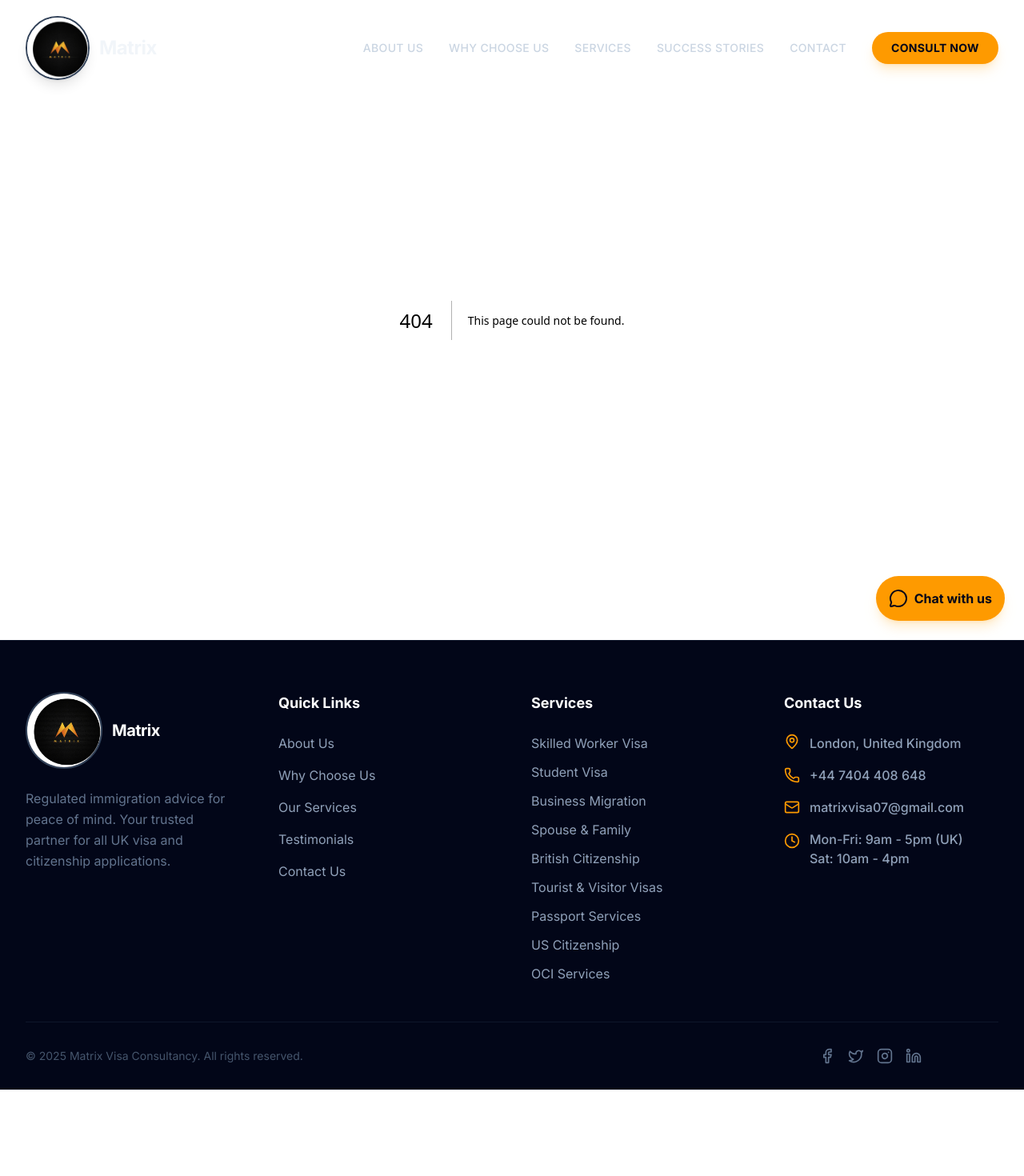
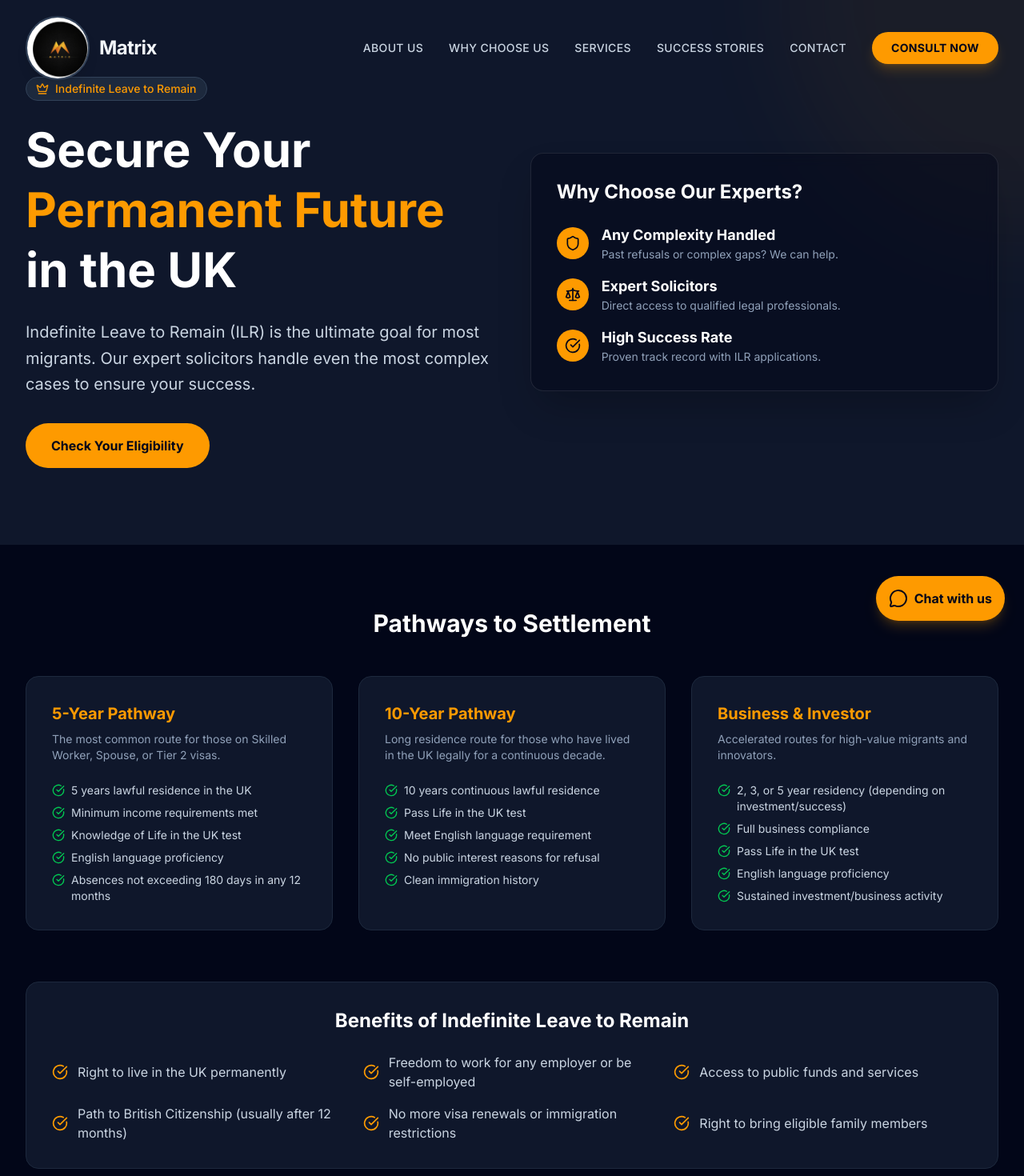
Before and after one commit to harshilp0210/ConsultingApp, a Next.js app: page /services/ilr in a window 1280 px wide. Before the commit this address had no page. Shown: the top 1470 px of the page at 80% size. Before the commit the page ends 1362 px from the top, so only its background shows below. Built offline with nearby package versions, Linux system fonts and the light colour scheme.

Commit message:
Add ILR (Indefinite Leave to Remain) service and dedicated page

```diff
--- /dev/null
+++ b/app/services/ilr/page.tsx
@@ -0,0 +1,163 @@
+'use client';
+
+import { Scale, Clock, CheckCircle, Shield, Users, FileText, Send, Crown } from 'lucide-react';
+import Link from 'next/link';
+
+export default function ILRPage() {
+    const pathways = [
+        {
+            title: "5-Year Pathway",
+            description: "The most common route for those on Skilled Worker, Spouse, or Tier 2 visas.",
+            requirements: [
+                "5 years lawful residence in the UK",
+                "Minimum income requirements met",
+                "Knowledge of Life in the UK test",
+                "English language proficiency",
+                "Absences not exceeding 180 days in any 12 months"
+            ]
+        },
+        {
+            title: "10-Year Pathway",
+            description: "Long residence route for those who have lived in the UK legally for a continuous decade.",
+            requirements: [
+                "10 years continuous lawful residence",
+                "Pass Life in the UK test",
+                "Meet English language requirement",
+                "No public interest reasons for refusal",
+                "Clean immigration history"
+            ]
+        },
+        {
+            title: "Business & Investor",
+            description: "Accelerated routes for high-value migrants and innovators.",
+            requirements: [
+                "2, 3, or 5 year residency (depending on investment/success)",
+                "Full business compliance",
+                "Pass Life in the UK test",
+                "English language proficiency",
+                "Sustained investment/business activity"
+            ]
+        }
+    ];
+
+    const benefits = [
+        "Right to live in the UK permanently",
+        "Freedom to work for any employer or be self-employed",
+        "Access to public funds and services",
+        "Path to British Citizenship (usually after 12 months)",
+        "No more visa renewals or immigration restrictions",
+        "Right to bring eligible family members"
+    ];
+
+    return (
+        <div className="bg-slate-950 min-h-screen">
+            {/* Hero Section */}
+            <section className="bg-slate-900 text-white relative overflow-hidden py-24">
+                <div className="absolute top-0 right-0 w-[600px] h-[600px] bg-amber-500/10 rounded-full blur-3xl -translate-y-1/2 translate-x-1/2 opacity-50"></div>
+                <div className="max-w-7xl mx-auto px-4 sm:px-6 lg:px-8 relative z-10 flex flex-col md:flex-row items-center gap-12">
+                    <div className="md:w-1/2">
+                        <div className="inline-flex items-center gap-2 px-3 py-1 rounded-full bg-slate-800 border border-slate-700 text-amber-500 text-sm font-medium mb-6">
+                            <Crown className="w-4 h-4" />
+                            <span>Indefinite Leave to Remain</span>
+                        </div>
+                        <h1 className="text-4xl md:text-6xl font-bold mb-6 leading-tight">
+                            Secure Your <span className="text-amber-500">Permanent Future</span> in the UK
+                        </h1>
+                        <p className="text-xl text-slate-300 mb-8 leading-relaxed">
+                            Indefinite Leave to Remain (ILR) is the ultimate goal for most migrants. Our expert solicitors handle even the most complex cases to ensure your success.
+                        </p>
+                        <div className="flex gap-4">
+                            <Link href="/contact" className="bg-amber-500 text-slate-950 font-bold px-8 py-4 rounded-full hover:bg-amber-400 transition-all">
+                                Check Your Eligibility
+                            </Link>
+                        </div>
+                    </div>
+                    <div className="md:w-1/2 bg-slate-950/50 backdrop-blur-sm rounded-2xl p-8 border border-white/10 shadow-2xl">
+                        <h3 className="text-2xl font-bold mb-6 text-white">Why Choose Our Experts?</h3>
+                        <ul className="space-y-4">
+                            <li className="flex items-center gap-4">
+                                <div className="w-10 h-10 rounded-full bg-amber-500 flex items-center justify-center shrink-0 text-slate-950">
+                                    <Shield className="w-5 h-5" />
+                                </div>
+                                <div>
+                                    <p className="font-bold text-lg text-white">Any Complexity Handled</p>
+                                    <p className="text-sm text-slate-400">Past refusals or complex gaps? We can help.</p>
+                                </div>
+                            </li>
+                            <li className="flex items-center gap-4">
+                                <div className="w-10 h-10 rounded-full bg-amber-500 flex items-center justify-center shrink-0 text-slate-950">
+                                    <Scale className="w-5 h-5" />
+                                </div>
+                                <div>
+                                    <p className="font-bold text-lg text-white">Expert Solicitors</p>
+                                    <p className="text-sm text-slate-400">Direct access to qualified legal professionals.</p>
+                                </div>
+                            </li>
+                            <li className="flex items-center gap-4">
+                                <div className="w-10 h-10 rounded-full bg-amber-500 flex items-center justify-center shrink-0 text-slate-950">
+                                    <CheckCircle className="w-5 h-5" />
+                                </div>
+                                <div>
+                                    <p className="font-bold text-lg text-white">High Success Rate</p>
+                                    <p className="text-sm text-slate-400">Proven track record with ILR applications.</p>
+                                </div>
+                            </li>
+                        </ul>
+                    </div>
+                </div>
+            </section>
+
+            {/* Pathways */}
+            <section className="py-20">
+                <div className="max-w-7xl mx-auto px-4 sm:px-6 lg:px-8">
+                    <h2 className="text-3xl font-bold text-white mb-12 text-center">Pathways to Settlement</h2>
+                    <div className="grid md:grid-cols-3 gap-8">
+                        {pathways.map((pathway, idx) => (
+                            <div key={idx} className="bg-slate-900 border border-slate-800 rounded-2xl p-8 hover:border-amber-500/50 transition-all">
+                                <h3 className="text-xl font-bold text-amber-500 mb-2">{pathway.title}</h3>
+                                <p className="text-slate-400 mb-6 text-sm">{pathway.description}</p>
+                                <ul className="space-y-2">
+                                    {pathway.requirements.map((req, reqIdx) => (
+                                        <li key={reqIdx} className="flex items-start gap-2 text-slate-300 text-sm">
+                                            <CheckCircle className="w-4 h-4 text-green-500 shrink-0 mt-0.5" />
+                                            <span>{req}</span>
+                                        </li>
+                                    ))}
+                                </ul>
+                            </div>
+                        ))}
+                    </div>
+
+                    {/* Benefits Section */}
+                    <div className="mt-16 bg-slate-900 border border-slate-800 rounded-2xl p-8">
+                        <h3 className="text-2xl font-bold text-white mb-6 text-center">Benefits of Indefinite Leave to Remain</h3>
+                        <div className="grid sm:grid-cols-2 lg:grid-cols-3 gap-4">
+                            {benefits.map((benefit, idx) => (
+                                <div key={idx} className="flex items-center gap-3 text-slate-300">
+                                    <CheckCircle className="w-5 h-5 text-amber-500 shrink-0" />
+                                    <span>{benefit}</span>
+                                </div>
+                            ))}
+                        </div>
+                    </div>
+
+                    {/* CTA */}
+                    <div className="mt-16 bg-amber-500 rounded-2xl p-8 md:p-12 text-center">
+                        <h3 className="text-3xl font-bold text-slate-950 mb-4">Ready to Secure Your Future?</h3>
+                        <p className="text-slate-900 mb-8 max-w-2xl mx-auto font-medium">
+                            Don't leave your settlement to chance. Let our expert solicitor team handle your ILR application with the care and expertise it deserves.
+                        </p>
+                        <div className="flex flex-col sm:flex-row gap-4 justify-center">
+                            <Link href="/contact" className="inline-block bg-slate-950 text-white font-bold px-10 py-4 rounded-full hover:bg-slate-800 transition-colors shadow-lg">
+                                Book Free Consultation
+                            </Link>
+                            <a href="https://wa.me/447404408648" className="inline-block bg-green-600 text-white font-bold px-10 py-4 rounded-full hover:bg-green-500 transition-colors shadow-lg">
+                                WhatsApp Us
+                            </a>
+                        </div>
+                    </div>
+                </div>
+            </section>
+        </div>
+    );
+}
--- a/components/ServicesGrid.tsx
+++ b/components/ServicesGrid.tsx
@@ -25,6 +25,12 @@ const services = [
         title: "Spouse & Family",
         description: "Reunite with your loved ones. We handle complex family visa applications with care and precision.",
         link: "/services/family"
+    },
+    {
+        icon: Crown,
+        title: "ILR (Indefinite Leave to Remain)",
+        description: "Expert solicitor team to handle your ILR application, regardless of case complexity. Secure your permanent stay in the UK.",
+        link: "/services/ilr"
     },
     {
         icon: Crown,
```
